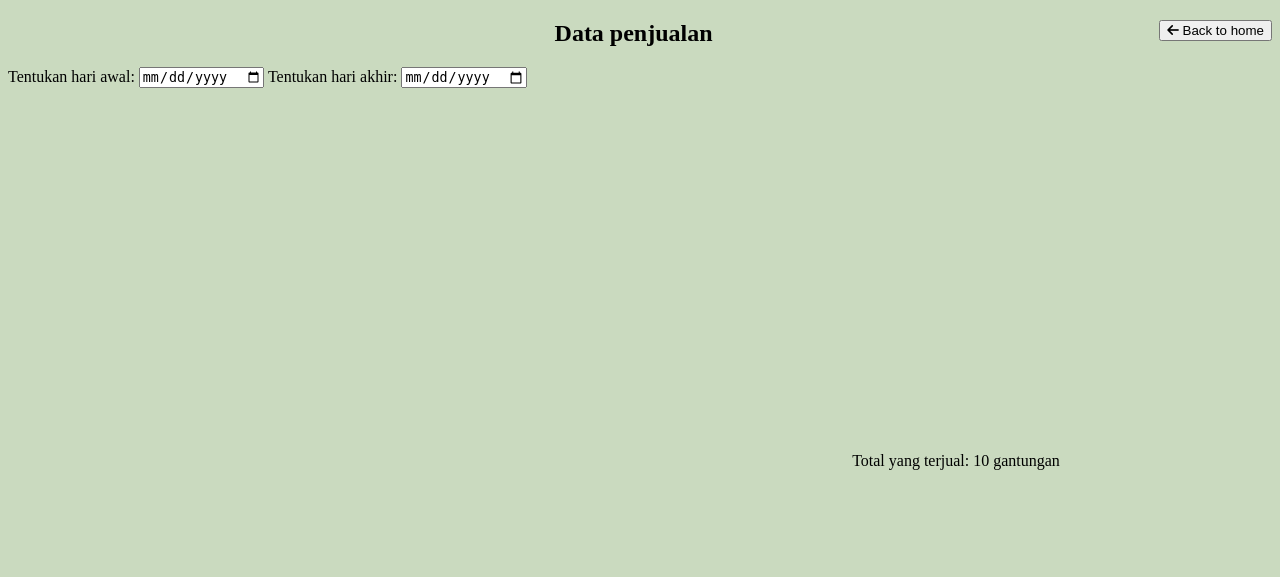
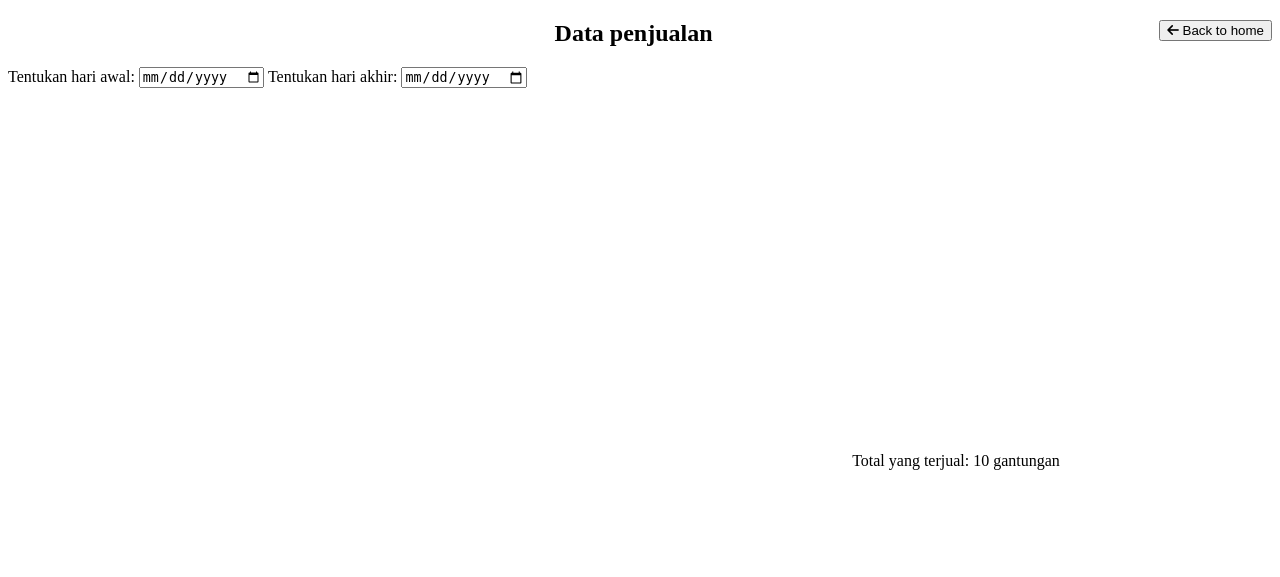
Before and after one commit to alifwokeuplikethis/keyChainStore-D, a CodeIgniter 4 app: the page made by app/Views/chart.php in a window 1280 px wide. Shown: the top 577 px of the page. Run offline with PHP 8.4 and a stand-in for CodeIgniter, Linux system fonts and the light colour scheme; the template is opened without the code that fills it: most values are stand-ins (such as "Sample title", 1, 10 or a date in 2020); a map, chart or similar area stays blank; some libraries are stand-ins or nearby versions.

Commit message:
Menghapus background color

```diff
--- a/app/Views/chart.php
+++ b/app/Views/chart.php
@@ -7,7 +7,7 @@
     <script src="https://cdn.jsdelivr.net/npm/chart.js"></script>
     <link rel="stylesheet" href="https://cdnjs.cloudflare.com/ajax/libs/font-awesome/6.0.0-beta3/css/all.min.css">
 </head>
-<body style="background-color:#CADABF;">
+<body>
 <h2 style="text-align:center;margin-left:100px;">Data penjualan <button style="float:right;" onclick="window.location.href='/'"><i class="fas fa-arrow-left"></i> Back to home</button></h2>
 <div>
     <label for="startDate">Tentukan hari awal:</label>
```
